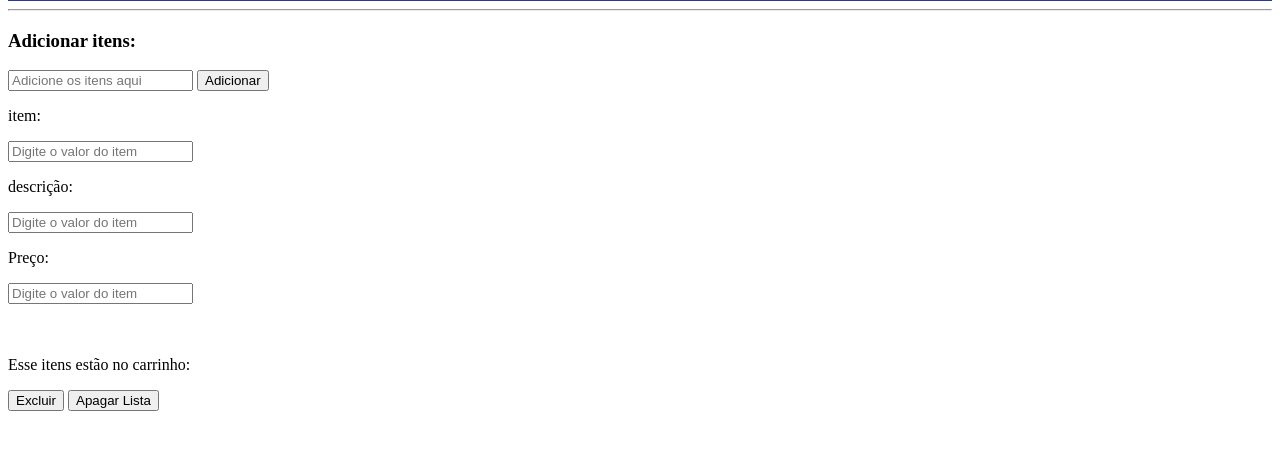
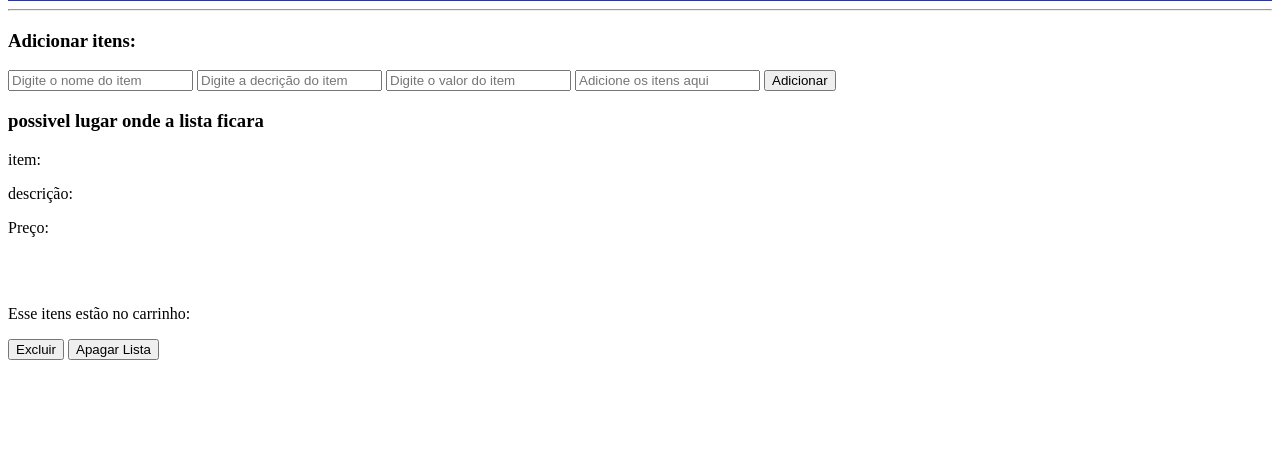
Before and after one commit to wagnermarcellus/workshop3, a plain HTML site: page index.html in a window 1280 px wide. Shown: the part 147-596 px from the top of the page. Drawn offline with Linux system fonts and the light colour scheme.

Commit message:
Update index.html
mais algumas mudanças na estilização e uma mudança no type do IDpreço

```diff
--- a/index.html
+++ b/index.html
@@ -21,16 +21,19 @@
         <div class="esquerda">
             <div class="AddItens">
                 <h3>Adicionar itens: </h3>
+                <input type="text" id="IDnomeItem" placeholder="Digite o nome do item">
+                <input type="text" id="IDdecrição" placeholder="Digite a decrição do item">
+                <input type="text" id="IDpreço" maxlength="20" placeholder="Digite o valor do item">
+
                 <input type="text" id="addItens" placeholder="Adicione os itens aqui">
                 <button onclick="">Adicionar</button>
             </div>
             <div class="selecionaveis">
+                <h3>possivel lugar onde a lista ficara</h3>
                 <p class="nomeItem">item: </p>
-                <input type="text" id="IDnomeItem" maxlength="20" placeholder="Digite o valor do item">
                 <p class="decrição">descrição:</p>
-                <input type="text" id="IDdecrição" maxlength="20" placeholder="Digite o valor do item">
                 <p class="preço">Preço: </p>
-                <input type="number" id="IDpreço" maxlength="20" placeholder="Digite o valor do item">
+
             </div>
         </div>
         <br><br>
```
